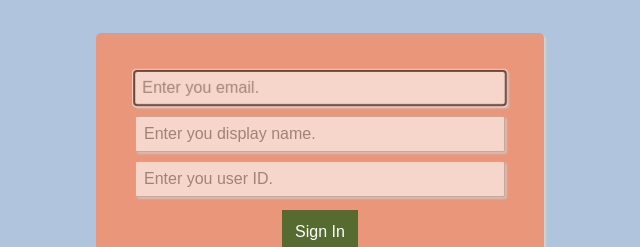
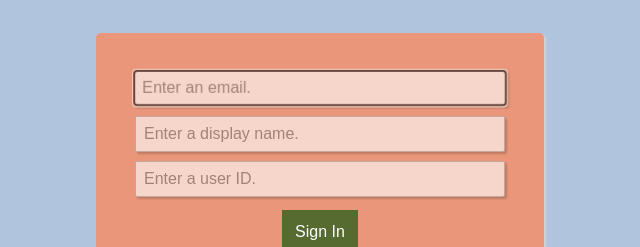
Before and after one commit to Smith2106/Chatagonia, a React (Create React App) app: page / in a window 1280 px wide. Shown: the part 317-564 px from the top of the page, without its empty margins (320-960 px from the left). Built offline with nearby package versions, Linux system fonts and the light colour scheme.

Commit message:
User adorable avatars to generate avatars for each user based on email

```diff
--- a/src/Avatar.js
+++ b/src/Avatar.js
@@ -1,16 +1,21 @@
 import React from 'react';
 
 const Avatar = props => {
+    const imageUrl = `https://api.adorable.io/avatars/40/${props.user.email}.png`;
+
     return (
         <div
             className="Avatar"
-            style={{...props.style,...styles}}
+            style={{
+                ...props.style,
+                ...styles,
+                backgroundImage: `url(${imageUrl})`,
+            }}
         ></div>
     );
 };
 
 const styles = {
-    background: 'url(https://api.adorable.io/avatars/32/davey@getfretless.com)',
     height: '40px',
     width: '40px',
     fontSize: '1rem',
--- a/src/Message.js
+++ b/src/Message.js
@@ -6,7 +6,7 @@ import Metadata from './Metadata';
 const Message = (props) => {
     return (
         <div className="Message" style={styles.message}>
-          <Avatar />
+          <Avatar user={props.message.user} />
           <div className="details" style={styles.details}>
             <Metadata message={props.message} />
             <div className="body">
--- a/src/SignIn.js
+++ b/src/SignIn.js
@@ -34,7 +34,7 @@ class SignIn extends Component {
                         required
                         type="email"
                         name="email"
-                        placeholder="Enter you email."
+                        placeholder="Enter an email."
                         value={this.state.email}
                         onChange={(e) => this.handleChange(e, 'email')}
                         style={styles.input}
@@ -44,7 +44,7 @@ class SignIn extends Component {
                         type="text"
                         name="displayName"
                         value={this.state.displayName}
-                        placeholder="Enter you display name."
+                        placeholder="Enter a display name."
                         onChange={(e) => this.handleChange(e, 'displayName')}
                         style={styles.input}
                     />
@@ -52,7 +52,7 @@ class SignIn extends Component {
                         required
                         type="text"
                         name="uid"
-                        placeholder="Enter you user ID."
+                        placeholder="Enter a user ID."
                         value={this.state.uid}
                         onChange={(e) => this.handleChange(e, 'uid')}
                         style={styles.input}
@@ -80,7 +80,7 @@ const styles = {
     input: {
         margin: '0.3rem',
         padding: '0.5rem',
-        boxShadow: '2px 2px 2px lightgrey',
+        boxShadow: '2px 2px 2px rgba(0,0,0,0.3)',
         borderRadius: '2px',
         border: '1px solid rgba(0,0,0,0.3)',
         fontSize: '1rem',
--- a/src/UserInfo.js
+++ b/src/UserInfo.js
@@ -5,7 +5,7 @@ import Avatar from './Avatar';
 const UserInfo = props => {
     return (
         <div className="UserInfo" style={{...props.style, ...styles.info}}>
-            <Avatar style={styles.avatar} />
+            <Avatar style={styles.avatar} user={props.user} />
             <div className="user" style={styles.user}>{props.user.displayName}</div>
             <a href="#" style={styles.link}>
                 <i className="fas fa-sign-out-alt"></i>
```
